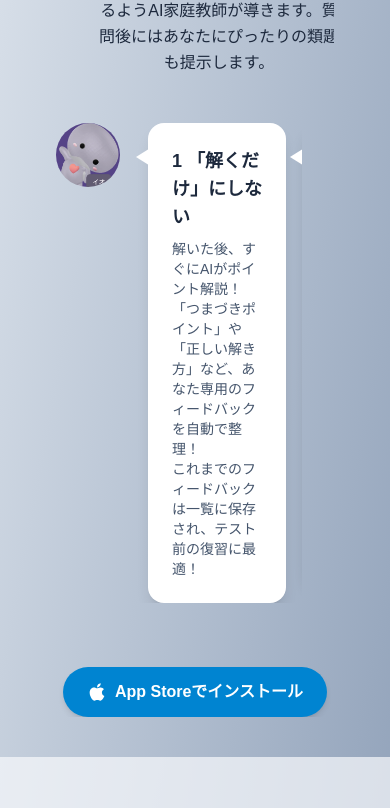
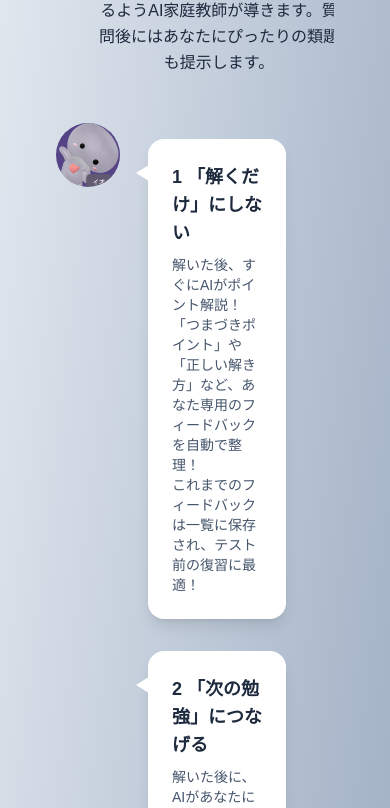
Before and after one commit to tatturun/miakksportfolio, a Next.js app: page /products/AIoLite_Advance in a window 390 px wide. Shown: the part 1139-1947 px from the top of the page. Built offline with nearby package versions, Linux system fonts and the light colour scheme.

Commit message:
[update] #52 AIoLiteのプロダクト詳細カード修正

```diff
--- a/src/app/(main)/products/descriptions/AIoLite_Advanced.tsx
+++ b/src/app/(main)/products/descriptions/AIoLite_Advanced.tsx
@@ -18,7 +18,7 @@ export default function AIoLite_AdvanceDescription({ product }: Props) {
         <div className="m-6">
             <div className="flex flex-col items-center px-8 pb-4 gap-8 w-full">
                 <div className="flex flex-col md:flex-row items-center justify-center gap-8 w-full">
-                    <div className="w-full md:w-1/3 md:min-w-[300px]">
+                    <div className="w-full md:w-1/3 md:min-w-[500px]">
                         <ImageGallery product={product} />
                     </div>
 
@@ -35,7 +35,7 @@ export default function AIoLite_AdvanceDescription({ product }: Props) {
                         </div>
 
                         {/* プロダクト詳細カード部分 */}
-                        <div className="my-8 mr-8 flex flex-row items-start gap-3">
+                        <div className="my-8 mr-8 flex flex-row items-start gap-3 min-h-[200px]">
                             {/* キャラクター画像 */}
                             <div className="flex-shrink-0 w-16 h-16 sm:w-20 sm:h-20 md:w-24 md:h-24 relative rounded-full overflow-hidden self-start">
                                 <Image
@@ -48,7 +48,7 @@ export default function AIoLite_AdvanceDescription({ product }: Props) {
                             </div>
 
                             {/* 各説明項目 (SentencebubbleCardに変更) */}
-                            <div className="flex space-x-4 overflow-x-auto snap-x snap-mandatory flex-grow pl-4 scroll-pl-4 pr-4 scroll-pr-4 items-start custom-scrollbar">
+                            <div className="flex flex-col overflow-y-auto snap-y snap-mandatory flex-grow w-full h-full custom-scrollbar">
                                 {(product.description ?? []).map((item) => (
                                     <SentencebubbleCard
                                         key={item.index}
--- a/src/app/(main)/products/descriptions/AIoLite_Basic.tsx
+++ b/src/app/(main)/products/descriptions/AIoLite_Basic.tsx
@@ -18,7 +18,7 @@ export default function AIoLite_BasicDescription({ product }: Props) {
         <div className="m-6">
             <div className="flex flex-col items-center px-8 pb-4 gap-8 w-full">
                 <div className="flex flex-col md:flex-row items-center justify-center gap-8 w-full">
-                    <div className="w-full md:w-2/5">
+                    <div className="w-full md:w-1/3 md:min-w-[500px]">
                         <ImageGallery product={product} />
                     </div>
 
@@ -34,7 +34,8 @@ export default function AIoLite_BasicDescription({ product }: Props) {
                             </div>
                         </div>
 
-                        <div className="my-8 mr-8 flex flex-row items-start gap-3">
+                        {/* プロダクト詳細カード部分 */}
+                        <div className="my-8 mr-8 flex flex-row items-start gap-3 min-h-[200px]">
                             {/* キャラクター画像 */}
                             <div className="flex-shrink-0 w-16 h-16 sm:w-20 sm:h-20 md:w-24 md:h-24 relative rounded-full overflow-hidden self-start">
                                 <Image
@@ -47,7 +48,7 @@ export default function AIoLite_BasicDescription({ product }: Props) {
                             </div>
 
                             {/* 各説明項目 */}
-                            <div className="flex space-x-4 overflow-x-auto snap-x snap-mandatory flex-grow pl-4 scroll-pl-4 pr-4 scroll-pr-4 items-start custom-scrollbar">
+                            <div className="flex flex-col overflow-y-auto snap-y snap-mandatory flex-grow w-full h-full custom-scrollbar">
                                 {(product.description ?? []).map((item) => (
                                     <SentencebubbleCard
                                         key={item.index}
--- a/src/components/SentencebubbleCard.tsx
+++ b/src/components/SentencebubbleCard.tsx
@@ -3,23 +3,33 @@ import React from "react";
 type SentencebubbleCardProps = {
     index: string;
     body: string;
-    link?: { url: string; text: string; };
+    link?: { url: string; text: string };
 };
 
-export default function SentencebubbleCard({ index, body, link }: SentencebubbleCardProps) {
+export default function SentencebubbleCard({
+    index,
+    body,
+    link,
+}: SentencebubbleCardProps) {
     return (
-        <div className="relative bg-white rounded-2xl shadow-lg p-6 flex-none w-full snap-start">
+        <div className=" w-full shrink-0 snap-center flex items-center justify-center p-4">
+            <div className="relative bg-white rounded-2xl shadow-lg p-6 w-full flex flex-col justify-center">
                 {/* 吹き出しの「しっぽ」 */}
-            <div className="absolute top-6 -left-3 w-0 h-0 z-0
+                <div
+                    className="absolute top-6 -left-3 w-0 h-0 z-0
                             border-t-[10px] border-t-transparent
                             border-r-[16px] border-r-white
                             border-b-[10px] border-b-transparent
-            ">
-            </div>
+            "
+                ></div>
 
-            <h3 className="relative z-10 text-lg sm:text-xl font-bold text-slate-800 mb-2">{index}</h3>
+                <h3 className="relative z-10 text-lg sm:text-xl font-bold text-slate-800 mb-2">
+                    {index}
+                </h3>
 
-            <p className="relative z-10 text-sm sm:text-base text-slate-600 whitespace-pre-line">{body}</p>
+                <p className="relative z-10 text-sm sm:text-base text-slate-600 whitespace-pre-line">
+                    {body}
+                </p>
 
                 {link && (
                     <div className="relative z-10 mt-4">
@@ -34,5 +44,6 @@ export default function SentencebubbleCard({ index, body, link }: Sentencebubble
                     </div>
                 )}
             </div>
+        </div>
     );
 }
--- a/src/data/product.ts
+++ b/src/data/product.ts
@@ -32,7 +32,7 @@ export const products: Product[] = [
             },
             {
                 index: "2 「次の勉強」につなげる",
-                body: "解いた後に、AIがあなたに合った類題を生成！\nあなた専用の問題に挑戦！\n統計でどれだけ問題を解いたか確認！\n努力が可視化されて、モチベーションにつながる！\n選んだ類題には、すぐに挑戦できる！",
+                body: "解いた後に、AIがあなたに合った類題を生成！あなた専用の問題に挑戦！\n統計でどれだけ問題を解いたか確認！\n努力が可視化されて、モチベーションにつながる！\n選んだ類題には、すぐに挑戦できる！",
             },
             {
                 index: "3 「手軽に」取り組める工夫",
```
Lines whose indentation alone changed are shown as unchanged.
